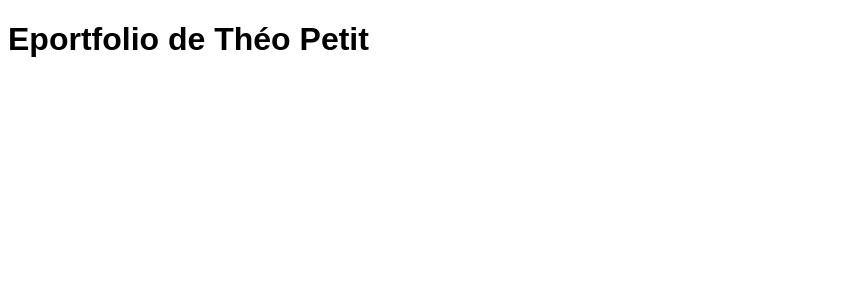
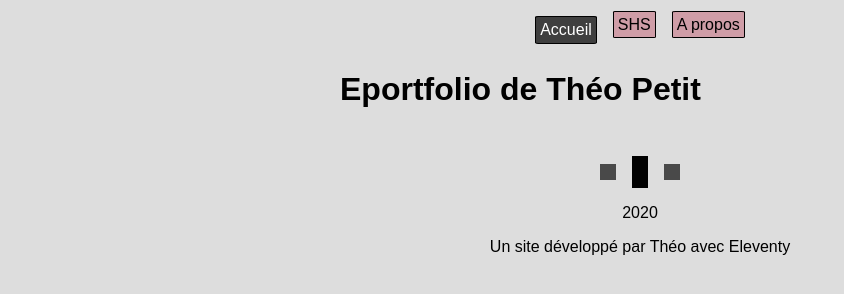
Before and after one commit to TOPetit/portfolio, an Eleventy site: page pages/index.njk in a window 1280 px wide. Shown: the whole page, without its empty margins (0-844 px from the left). Built offline with nearby package versions, Linux system fonts and the light colour scheme; Eleventy itself is replaced by a stand-in of ours; files that its build step writes are made by us from their sources.

Commit message:
Navigation in progress

```diff
--- a/package.json
+++ b/package.json
@@ -4,6 +4,7 @@
   "main": "index.js",
   "license": "MIT",
   "devDependencies": {
-    "@11ty/eleventy": "^0.11.1"
+    "@11ty/eleventy": "^0.11.1",
+    "@11ty/eleventy-navigation": "^0.1.6"
   }
 }
--- a/pages/SHS.njk
+++ b/pages/SHS.njk
@@ -1,6 +1,29 @@
 ---
-title: Galerie
+title: SHS
 layout: layout.njk
+eleventyNavigation:
+    key: SHS
+    title: SHS
+    order: 2
 ---
+<article class="main-content">
+    <h1>Professional and personal project</h1>
+    <h2>Documents</h2>
 
-<h1>SHS Section</h1>
+    <div class="groupe-de-texte">
+        <ul>
+            <li>
+                <a href="">Resume (PDF)</a>
+            </li>
+            <li>
+                <a href="">Presentation media</a>
+            </li>
+            <li>
+                <a href="">Cover Letter</a>
+            </li>
+            <li>
+                <a href="">Complete archive</a>
+            </li>
+        </ul>
+    </div>
+</article>
--- a/pages/_includes/layout.njk
+++ b/pages/_includes/layout.njk
@@ -8,7 +8,25 @@
         <link rel="stylesheet" href="/css/design.css">
     </head>
     <body>
+        <header class="page-header">
+            <ul>
+                {% for entry in collections.all | eleventyNavigation %}
+                    <li>
+                        {% if page.url == entry.url %}
+                            <div class="hovered-menuitem">{{entry.title}}</div>
+                        {% else %}
+                            <a href="{{entry.url}}">{{entry.title}}</a>
+                        {% endif %}
+                    </li>
+                {% endfor %}
+            </ul>
+        </header>
         {{ content | safe }}
+        <div class="shape-prefooter"></div>
+        <footer class="page-footer">
+            <p>2020</p>
+            <p>Un site développé par Théo avec Eleventy</p>
+        </footer>
     </body>
 
 </html>
--- a/pages/about.njk
+++ b/pages/about.njk
@@ -1,5 +1,9 @@
 ---
 title: A propos
 layout: layout.njk
+eleventyNavigation:
+    key: about
+    title: A propos
+    order: 3
 ---
 <h1> OH YO</h1>
--- a/pages/css/design.css
+++ b/pages/css/design.css
@@ -1,7 +1,84 @@
 body {
     font-family: sans-serif;
+    background-color: rgb(221, 221, 221);
+}
+
+.main-content {
+    max-width: 600px;
+    margin-left: auto;
+    margin-right: auto;
+}
+.main-content>h1 {
+    font-size: 2em;
+}
+
+.main-content>h2 {
+    border-top: 1px solid black;
+    padding-top: 16px;
 }
 
 .groupe-de-texte {
     border-left: 4px solid rgb(143, 163, 140);
 }
+
+.pdf-container {
+    padding: 30px;
+}
+
+.page-header>ul {
+list-style-type: none;
+padding: 0;
+text-align: center;
+display: flex;
+flex-wrap: wrap;
+justify-content: center;
+}
+
+.page-header>ul>li {
+    display: inline-block;
+    padding: 0;
+    margin-left: 0.5em;
+    margin-right: 0.5em;
+}
+
+.page-header>ul>li>a {
+    padding: 4px;
+    border: 1px solid black;
+    text-decoration: none;
+    color: black;
+    transition: 0.5s;
+    border-radius: 5%;
+    background-color: rgb(207, 157, 167);
+
+}
+
+.page-header>ul>li>a:hover {
+    background-color: rgb(63, 63, 63);
+    color: rgb(255, 255, 255);
+}
+
+.hovered-menuitem {
+    padding: 4px;
+    border: 1px solid black;
+    text-decoration: none;
+    color: rgb(255, 255, 255);
+    transition: 0.5s;
+    border-radius: 5%;
+    background-color: rgb(63, 63, 63);
+}
+
+
+.shape-prefooter {
+    margin-top: 3em;
+    width: 1em;
+    height: 1em;
+    margin-left: auto;
+    margin-right: auto;
+    background-color: black;
+    box-shadow: -2em 0.5em rgb(73, 73, 73), 2em 0.5em rgb(73, 73, 73), 0 1em;
+}
+
+.page-footer {
+    margin-top: 2em;
+    text-align: center;
+}
--- a/pages/cv.njk
+++ b/pages/cv.njk
@@ -2,14 +2,6 @@
 title: Qui suis-je ?
 layout: layout.njk
 ---
-<h1>Informations personnelles</h1>
-<p>Je suis un étudiant en 2ème année à l'ENSEEIHT en sciences du numérique.</p>
-<h2>Etudes</h2>
-<h2>Passions</h2>
-<div class="groupe-de-texte">
-    <ul>
-        <li>La programmation</li>
-        <li>Les jeux vidéos</li>
-        <li>La lecture</li>
-    </ul>
+<div class="pdf-container">
+    <embed src="pages/CV.pdf" type="application/pdf" width="100%" height="100%"/>
 </div>
--- a/pages/index.njk
+++ b/pages/index.njk
@@ -1,7 +1,12 @@
 ---
 title: Index
 layout: layout.njk
+eleventyNavigation:
+    key: home
+    title: Accueil
+    order: 1
 ---
-
-<h1>Eportfolio de Théo Petit</h1>
-<p></p>
+<article class="main-content">
+    <h1>Eportfolio de Théo Petit</h1>
+    <p></p>
+</article>
```
Also changed, not shown: pages/ppp.njk (deleted, +0 -23 lines), .eleventy.js, 2 other files.
